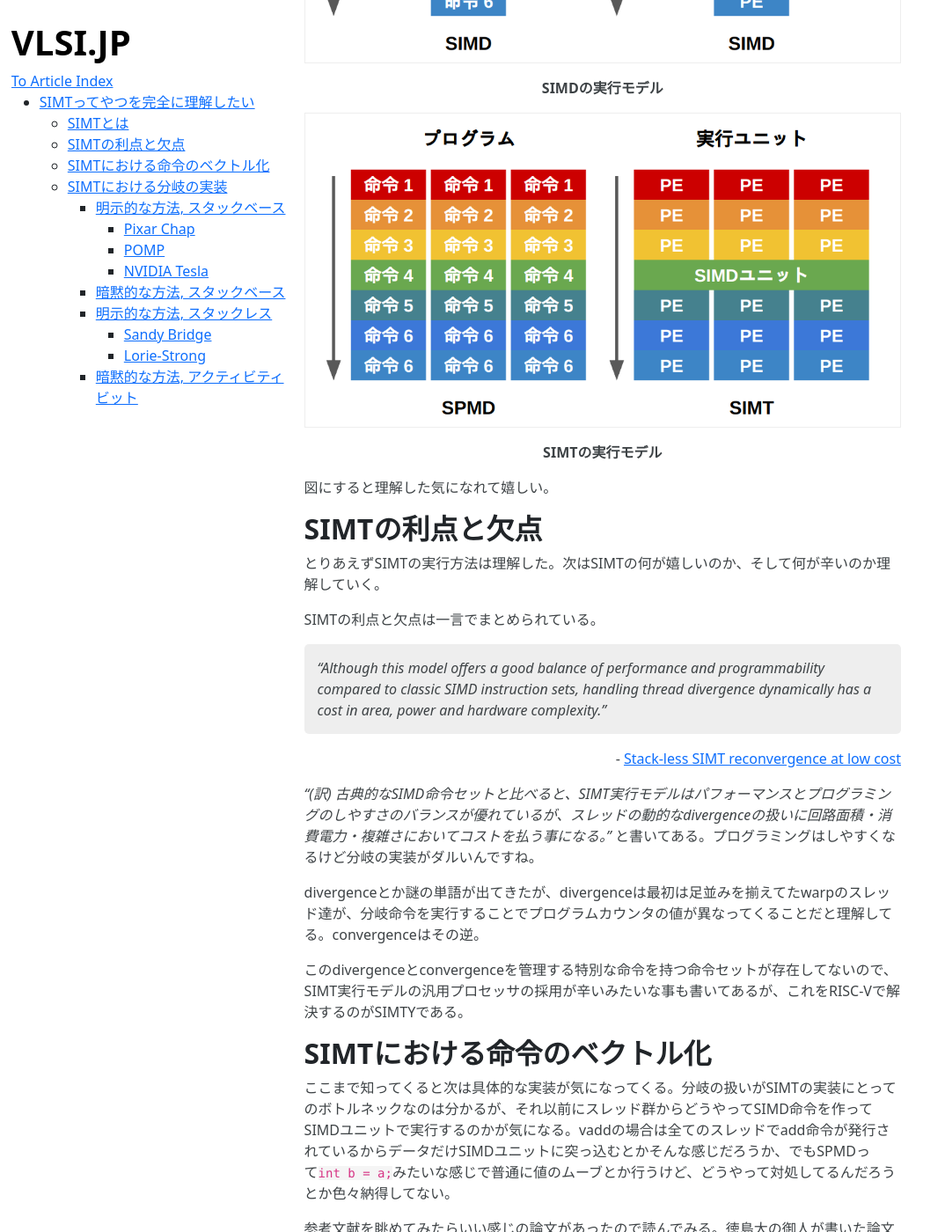
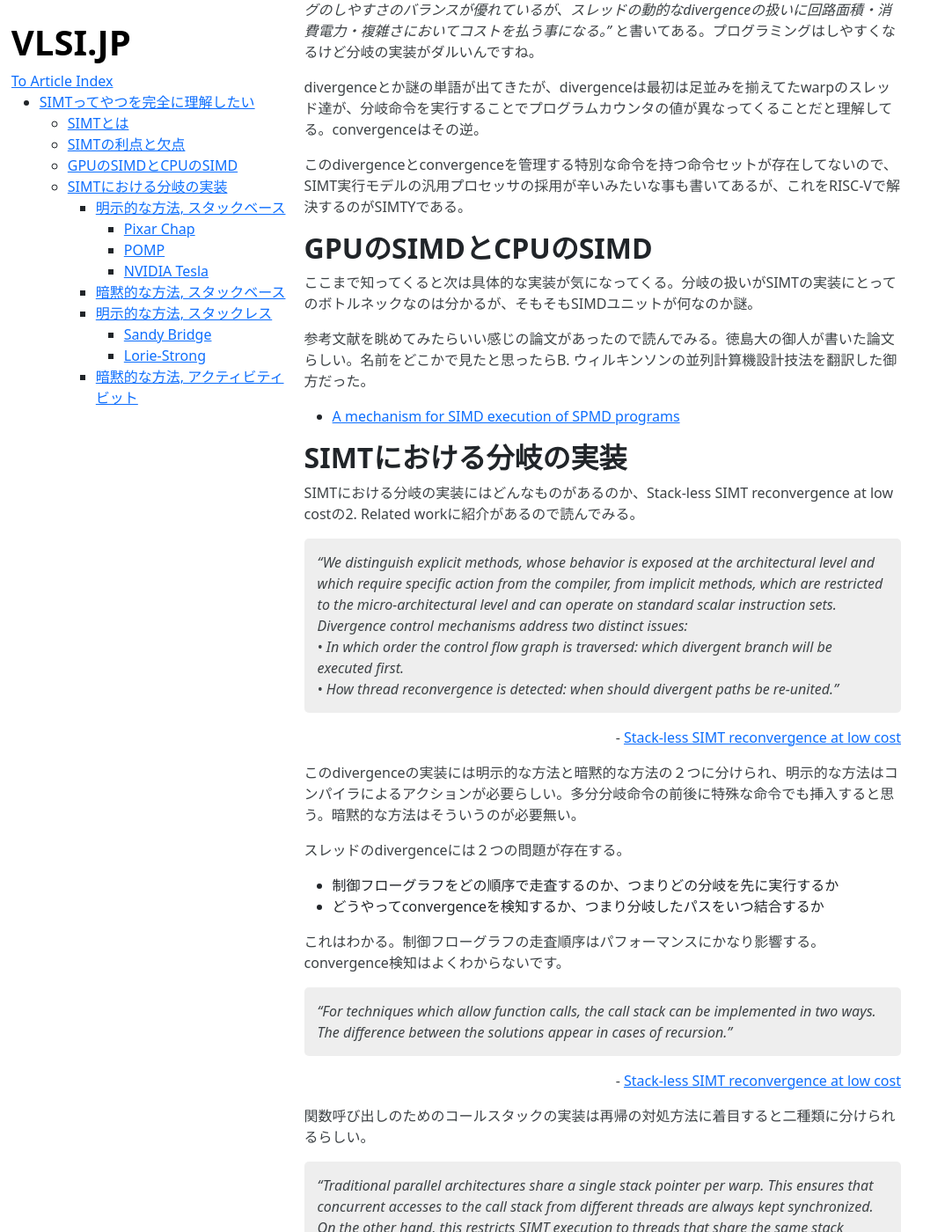
Before and after one commit to VLSI-JP/VLSI-JP.github.io, a Jekyll site: the page built from UnderstandSIMT.md, in a window 1280 px wide and 1400 px high, scrolled down 1740 px. Shown: the whole window at 88% size, without its empty margins (0-1074 px from the left). Built offline with Jekyll 4.4.1, drawn with Linux system fonts in a browser that asks for light colours; some of the changed text lies outside the part shown.

Commit message:
update UnderstandSIMT

```diff
--- a/UnderstandSIMT.md
+++ b/UnderstandSIMT.md
@@ -16,7 +16,7 @@
 
 ## SIMTとは
 
-SIMTの概要をまずは理解する。
+SIMTの概要をまずは知る。
 
 > "All current-generation GPUs operate according to the SIMT (Single Instruction, Multiple Threads) execution model. From the programmer’s and compiler’s point of view, this model is similar to SPMD (Single Program, Multiple Data). The programmer writes a single program or *kernel*. A large number of instances of the kernel (or *threads*) are then run in parallel. "
 <p style="text-align:right">- <a href="https://hal.science/hal-00622654/document">Stack-less SIMT reconvergence at low cost</a></p>
@@ -40,21 +40,13 @@
 > "The SIMT execution model consists in assembling vector instructions across different scalar threads of SPMD programs at the microarchitectural level."
 <p style="text-align:right">- <a href="https://carrv.github.io/2017/papers/collange-simty-carrv2017.pdf">Simty: generalized SIMT execution on RISC-V</a></p>
 
-*"(訳)SIMT実行モデルはマイクロアーキテクチャレベルでSPMDプログラムのスレッド群からベクトル命令を構成する。"* とか言っているので、大量のスレッドを合成してベクトル命令を作り、それをSIMDユニットで実行する。これをハードウェアでやるのがSIMTな計算機なんだと思う。
+*"(訳)SIMT実行モデルはマイクロアーキテクチャレベルでSPMDプログラムのスレッド群からベクトル命令を構成する。"* とか言ってる。わからん。
 
-つまりSIMDとSIMTの違いはこんな感じ、信じるか信じないかはあなた次第です。
-
-![](https://raw.githubusercontent.com/VLSI-JP/VLSI-JP.github.io/main/images/UnderstandSIMT/SIMD.png)
-<p style="text-align:center"> <b>SIMDの実行モデル</b> </p>
-![](https://raw.githubusercontent.com/VLSI-JP/VLSI-JP.github.io/main/images/UnderstandSIMT/SIMT.png)
-<p style="text-align:center"> <b>SIMTの実行モデル</b> </p>
-
-図にすると理解した気になれて嬉しい。
-
+多分SPMDなプログラムをそのまま実行できる計算機がSIMTなんだと思います。
 
 ## SIMTの利点と欠点
 
-とりあえずSIMTの実行方法は理解した。次はSIMTの何が嬉しいのか、そして何が辛いのか理解していく。
+とりあえずSIMTの概要を知ることが出来た。次はSIMTの何が嬉しいのか、そして何が辛いのか理解していく。
 
 SIMTの利点と欠点は一言でまとめられている。
 
@@ -67,9 +59,9 @@
 
 このdivergenceとconvergenceを管理する特別な命令を持つ命令セットが存在してないので、SIMT実行モデルの汎用プロセッサの採用が辛いみたいな事も書いてあるが、これをRISC-Vで解決するのがSIMTYである。
 
-## SIMTにおける命令のベクトル化
+## GPUのSIMDとCPUのSIMD
 
-ここまで知ってくると次は具体的な実装が気になってくる。分岐の扱いがSIMTの実装にとってのボトルネックなのは分かるが、それ以前にスレッド群からどうやってSIMD命令を作ってSIMDユニットで実行するのかが気になる。vaddの場合は全てのスレッドでadd命令が発行されているからデータだけSIMDユニットに突っ込むとかそんな感じだろうか、でもSPMDって`int b = a;`みたいな感じで普通に値のムーブとか行うけど、どうやって対処してるんだろうとか色々納得してない。
+ここまで知ってくると次は具体的な実装が気になってくる。分岐の扱いがSIMTの実装にとってのボトルネックなのは分かるが、そもそもSIMDユニットが何なのか謎。
 
 参考文献を眺めてみたらいい感じの論文があったので読んでみる。徳島大の御人が書いた論文らしい。名前をどこかで見たと思ったらB. ウィルキンソンの並列計算機設計技法を翻訳した御方だった。
 
```
Also changed, not shown: other parts of UnderstandSIMT.md (+1 -1 lines).
